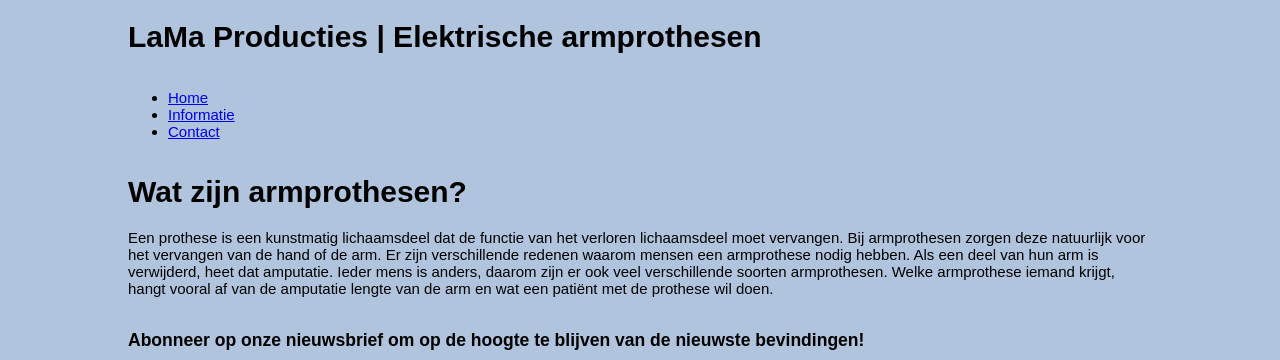
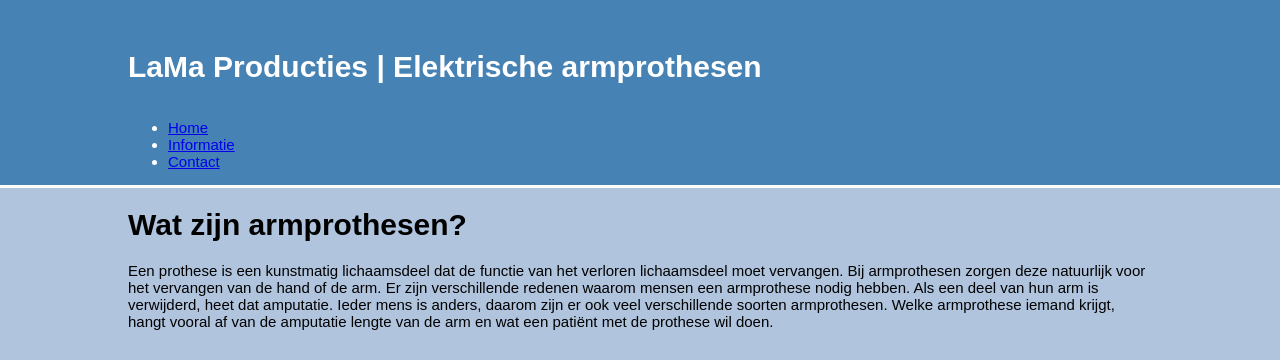
Before and after one commit to marenthedejong/Armprothesen-website, a plain HTML site: page index.html in a window 1280 px wide. Shown: the top 360 px of the page. Drawn offline with Linux system fonts and the light colour scheme.

Commit message:
Eerste deel van de css van de header toegevoegd, nog niet echt van het nav-menu.

```diff
--- a/style.css
+++ b/style.css
@@ -14,3 +14,12 @@ body{
  margin:auto;
  overflow: hidden;
 }
+
+/*Header**/
+header{
+background: steelblue;
+color: #ffffff;
+padding-top: 30px;
+min-height: 70px;
+border-bottom: #ffffff 3px solid;
+}
```
